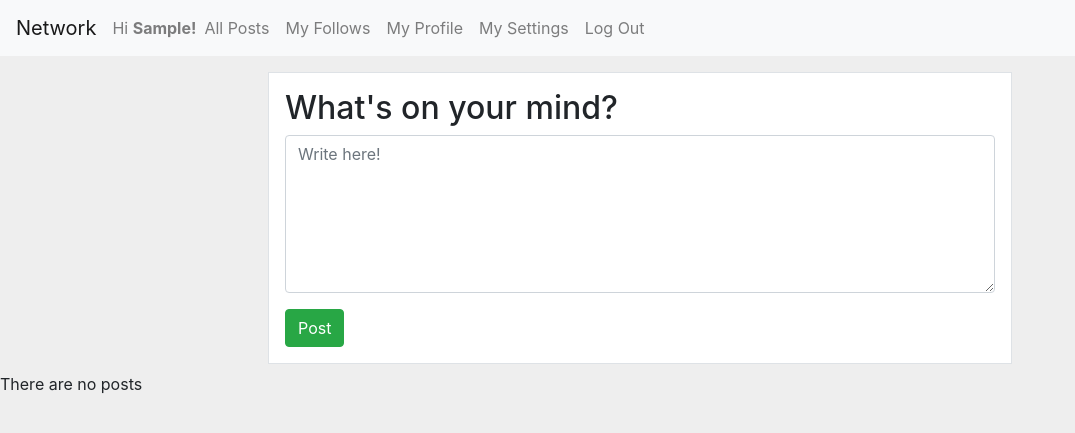
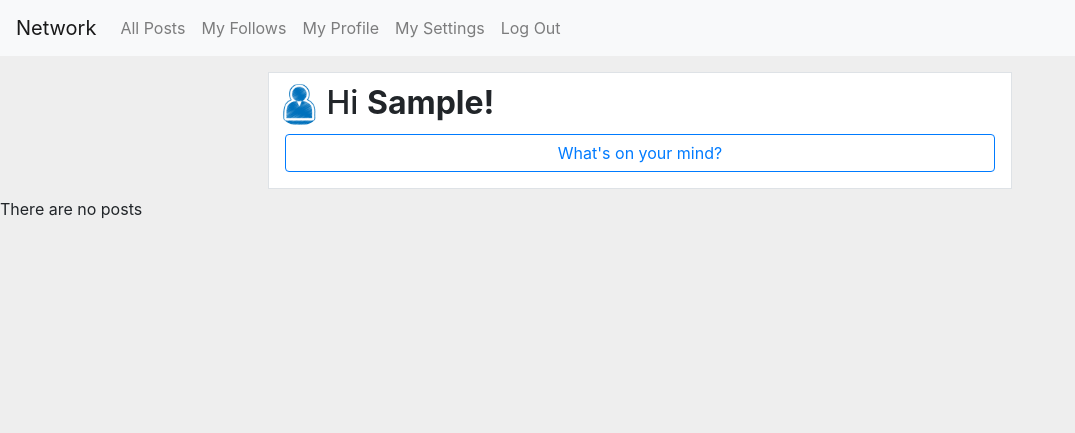
Before and after one commit to DaveFriedman/cs50web, a Django app: page / in a window 1280 px wide. Shown: the top 433 px of the page, without its empty margins (0-1075 px from the left). Run offline with Django 3.2, Linux system fonts and the light colour scheme; the visitor is signed in with stand-in values (Sample User, id 1); data that the repository does not hold is empty; some libraries are stand-ins or nearby versions.

Commit message:
create-post modal, feed styling, timestmp tooltips

```diff
--- a/Project 4 Network/network/network/forms.py
+++ b/Project 4 Network/network/network/forms.py
@@ -9,5 +9,5 @@ class PostForm(ModelForm):
         labels = {"body" : ""}
         widgets = {"body" : Textarea(attrs={
             "rows": 6,
-            "placeholder": "Write here!"
+            "placeholder": "What's on your mind?",
         })}
--- a/Project 4 Network/network/network/templates/network/create_post.html
+++ b/Project 4 Network/network/network/templates/network/create_post.html
@@ -8,7 +8,7 @@
         <div class="col-md-8 p-2">
             <div class="bg-white border mt-2">
                 <div class="align-items-center p-3">
-                    <form action="{% url 'create_post' %}" method="POST">
+                    <form id="create-post" name="create-post" action="{% url 'create_post' %}" method="POST">
                         <h2>What's on your mind?</h2>
                         {% csrf_token %}
                         {{form | crispy}}
--- a/Project 4 Network/network/network/templates/network/feed.html
+++ b/Project 4 Network/network/network/templates/network/feed.html
@@ -4,23 +4,64 @@
 
 {% block body %}
 
+<script type="text/javascript">
+    // Autofocus textbox when create-post modal pops up
+    $(document).on('shown.bs.modal', function () {
+        $('#id_body').focus()
+    })
+
+    // Enable tooltips for timestamps
+    $(function () {
+      $('[data-toggle="tooltip"]').tooltip()
+    })
+</script>
+
+{% if user.is_authenticated %}
+<!-- Button for create-post modal -->
 <div class="container">
     <div class="d-flex justify-content-center row">
         <div class="col-md-8 p-2">
             <div class="bg-white border mt-2">
-                <div class="align-items-center p-3">
-                    <form action="{% url 'create_post' %}" method="POST">
-                        <h2>What's on your mind?</h2>
-                        {% csrf_token %}
-                        {{form | crispy}}
-                        <input type="submit" value="Post" class="btn btn-success">
-                    </form>
+                <div class="align-items-center p-2 mr-3">
+                    <img class="rounded-circle" src="{% static 'network/default_user.png' %}" width="45">
+                    <span class="h2 align-middle">Hi <strong>{{user.username | capfirst}}!</strong></span>
+                    <button id="create-post-button" type="button" class="btn btn-block btn-outline-primary m-2" data-toggle="modal" data-target="#create-post-modal">
+                        What's on your mind?
+                    </button>
                 </div>
             </div>
         </div>
     </div>
 </div>
+{% endif %}
 
+
+<!-- Modal for create-post form -->
+<div class="modal fade" name="create-post-modal" id="create-post-modal" tabindex="-1" aria-labelledby="create-post-label" aria-hidden="true">
+    <div class="modal-dialog">
+        <div class="modal-content">
+            <div class="modal-header">
+                <h3 class="modal-title" id="create-post-label">Create post</h3>
+                <button type="button" class="close" data-dismiss="modal" aria-label="Close">
+                    <span aria-hidden="true">&times;</span>
+                </button>
+            </div>
+            <form id="create-post" name="create-post" action="{% url 'create_post' %}" method="POST">
+                <div class="modal-body">
+                    {% csrf_token %}
+                    {{form | crispy}}
+                </div>
+                <div class="modal-footer btn-group">
+                    <button type="button" class="btn btn-secondary" data-dismiss="modal">Cancel</button>
+                    <input type="submit" value="Post!" class="btn btn-success">
+                </div>
+            </form>
+        </div>
+    </div>
+</div>
+
+
+<!-- posts -->
 {% if posts %}
 {% for post in posts %}
 
@@ -32,21 +73,32 @@
                     <div class="d-flex flex-row align-items-center p-2y">
                         <a href="{% url 'profile' post.author.id post.author.username %}"><img class="rounded-circle" src="{% static 'network/default_user.png' %}" width="45"></a>
                         <div class="d-flex flex-column flex-wrap ml-2">
-                            <span class="font-weight-bold"><a href="{% url 'profile' post.author.id post.author.username %}">{{post.author | capfirst}}</a></span>
-                            <span class="text-black-50 time">
-                                <!-- <a href="{% url 'read_post' post.id %}">{{post.posted}}</a> -->
-                                {{post.posted}}
+                            <span class="font-weight-bold">
+                                <a href="{% url 'profile' post.author.id post.author.username %}">{{post.author | capfirst}}</a>
+                            </span>
+                            <div>
+                                <span class="text-black-50 time" data-toggle="tooltip" data-placement="top" title="{{post.posted}}">
+                                    <!-- <a href="{% url 'read_post' post.id %}">{{post.posted}}</a> -->
+                                    Posted {{post.posted | timesince}} ago.
+                                </span>
+                                {% if post.posted != post.edited %}
+                                <span class="text-black-50 time" data-toggle="tooltip" data-placement="top" title="{{post.edited}}">
+                                    <!-- Updated {{post.posted | timesince:post.edited}} later. -->
+                                    Updated {{post.edited | timesince}}.
+                                </span>
+                                {% endif %}
                                 {% if user == post.author %}
-                                    <a href="{% url 'edit_post' post.id %}">Edit</a>
+                                    <a href="#" data-toggle="modal" data-target="#create-post-modal">Edit</a>
+                                    <!-- <a href="{% url 'edit_post' post.id %}">Edit</a> -->
                                 {% endif %}
-                            </span>
+                            </div>
                         </div>
                     </div>
                 </div>
                 <div class="p-2 ml-2">
                     <span>{{post.body}}</span>
                 </div>
-                <div class="d-flex justify-content-between m-2 p-2">
+                <div class="d-flex justify-content-between mx-2 mt-2 p-2">
                     <!-- <i class="fa fa-thumbs-up"></i> -->
                     Liked by: Ann, Bob, Cal, Don...
                     <!-- {#% if user in %#} -->
@@ -60,6 +112,7 @@
 
 {% endfor %}
 
+<!-- pagination -->
 <nav aria-label="Page navigation">
     <ul class="pagination pagination justify-content-center p-2 mt-4">
 
--- a/Project 4 Network/network/network/templates/network/layout.html
+++ b/Project 4 Network/network/network/templates/network/layout.html
@@ -6,27 +6,33 @@
 <head>
     <!-- Icons via https://iconarchive.com/show/origami-colored-pencil-icons-by-double-j-design.html -->
     <title>{% block title %}Social Network{% endblock %}</title>
-    <link rel="stylesheet" href="https://stackpath.bootstrapcdn.com/bootstrap/4.4.1/css/bootstrap.min.css" integrity="sha384-Vkoo8x4CGsO3+Hhxv8T/Q5PaXtkKtu6ug5TOeNV6gBiFeWPGFN9MuhOf23Q9Ifjh" crossorigin="anonymous">
-    <link rel="stylesheet" href="https://cdnjs.cloudflare.com/ajax/libs/font-awesome/4.7.0/css/font-awesome.min.css" crossorigin="anonymous">
+
+    <link rel="stylesheet" href="https://cdn.jsdelivr.net/npm/bootstrap@4.6.1/dist/css/bootstrap.min.css" integrity="sha384-zCbKRCUGaJDkqS1kPbPd7TveP5iyJE0EjAuZQTgFLD2ylzuqKfdKlfG/eSrtxUkn" crossorigin="anonymous">
+    <link rel="stylesheet" href="{% static 'network/styles.css' %}"/>
     <link rel="shortcut icon" href="{% static 'network/favicon.ico' %}"/>
-    <link rel="stylesheet" href="{% static 'network/styles.css' %}"/>
+
+    <!-- Bootstrap bundle -->
+    <script src="https://cdn.jsdelivr.net/npm/jquery@3.5.1/dist/jquery.slim.min.js" integrity="sha384-DfXdz2htPH0lsSSs5nCTpuj/zy4C+OGpamoFVy38MVBnE+IbbVYUew+OrCXaRkfj" crossorigin="anonymous"></script>
+    <script src="https://cdn.jsdelivr.net/npm/bootstrap@4.6.1/dist/js/bootstrap.bundle.min.js" integrity="sha384-fQybjgWLrvvRgtW6bFlB7jaZrFsaBXjsOMm/tB9LTS58ONXgqbR9W8oWht/amnpF" crossorigin="anonymous"></script>
+
 </head>
 
 <body>
     <nav class="navbar navbar-expand-sm navbar-light bg-light">
+
         <a class="navbar-brand" href="#">Network</a>
 
-        <div>
+        <button class="navbar-toggler" type="button" data-toggle="collapse" data-target="#navbar-list" aria-controls="navbarNav" aria-expanded="false" aria-label="Toggle navigation">
+            <span class="navbar-toggler-icon"></span>
+        </button>
+
+        <div class="collapse navbar-collapse flex-wrap mr-auto" id="navbar-list">
+
             <ul class="navbar-nav mr-auto">
-            {% if user.is_authenticated %}
-                <li class="nav-item navbar-text">
-                    Hi <strong>{{user.username | capfirst}}!</strong>
+                <li class="nav-item">
+                    <a class="nav-link" href="{% url 'index' %}">All Posts</a>
                 </li>
-            {% endif %}
-            <li class="nav-item">
-                <a class="nav-link" href="{% url 'index' %}">All Posts</a>
-            </li>
-            {% if user.is_authenticated %}
+                {% if user.is_authenticated %}
                 <li class="nav-item">
                     <a class="nav-link" href="{% url 'following' %}">My Follows</a>
                 </li>
@@ -42,14 +48,14 @@
                 <li class="nav-item">
                     <a class="nav-link" href="{% url 'logout' %}">Log Out</a>
                 </li>
-            {% else %}
+                {% else %}
                 <li class="nav-item">
                     <a class="nav-link" href="{% url 'login' %}">Log In</a>
                 </li>
                 <li class="nav-item">
                     <a class="nav-link" href="{% url 'register' %}">Register</a>
                 </li>
-            {% endif %}
+                {% endif %}
             </ul>
         </div>
         </nav>
--- a/Project 4 Network/network/network/views.py
+++ b/Project 4 Network/network/network/views.py
@@ -1,12 +1,15 @@
+import json
 from django.contrib import messages
 from django.contrib.auth import authenticate, login, logout
 from django.contrib.auth.decorators import login_required
 from django.core.paginator import Paginator
 from django.db import IntegrityError
-from django.http import HttpResponse, HttpResponseRedirect
+from django.http import HttpResponseRedirect, JsonResponse
 from django.shortcuts import render
 from django.urls import reverse
 from django.utils import timezone
+from django.views.decorators.csrf import csrf_exempt
+
 
 from .models import User, Post, Like, Follow
 from .forms import PostForm
@@ -43,27 +46,51 @@ def following(request):
     })
 
 
+# @login_required
+# def create_post(request):
+#     if request.method == "POST":
+#         form = PostForm(request.POST)
+
+#         if form.is_valid():
+#             try:
+#                 new_post = Post.objects.create(
+#                     body = form.cleaned_data["body"],
+#                     author = request.user,
+#                     posted = timezone.now(),
+#                     edited = timezone.now()
+#                 )
+#                 new_post.save()
+#             except IntegrityError as e:
+#                 messages.error(request, f"{e.__cause__}")
+#             return HttpResponseRedirect(reverse("index"))
+#     else:
+#         return render(request, "network/create_post.html", {
+#             "form":  PostForm()
+#         })
+
+
 @login_required
-def create_post(request):
+def create_post(request): #_async
     if request.method == "POST":
-        form = PostForm(request.POST)
+        post_body = request.POST.get('post')
+        print("body:", post_body)
+        [print(p) for p in post_body]
+        if post_body is None:
+            return JsonResponse({"error": "Post cannot be empty."}, status=400)
 
-        if form.is_valid():
-            try:
-                new_post = Post.objects.create(
-                    body = form.cleaned_data["body"],
+        try:
+            new_post = Post.objects.create(
+                    body = post_body,
                     author = request.user,
                     posted = timezone.now(),
                     edited = timezone.now()
                 )
-                new_post.save()
-            except IntegrityError as e:
-                messages.error(request, f"{e.__cause__}")
-            return HttpResponseRedirect(reverse("index"))
+            new_post.save()
+            return JsonResponse({"message": "Post successful."}, status=201)
+        except IntegrityError as e:
+            return JsonResponse({"error": f"{e.__cause__}"}, status=400)
     else:
-        return render(request, "network/create_post.html", {
-            "form":  PostForm()
-        })
+        return JsonResponse({"error": "POST request required."}, status=400)
 
 
 @login_required
```
Also changed, not shown: Project 4 Network/network/network/static/network/network.js (added, +28 -0 lines).
